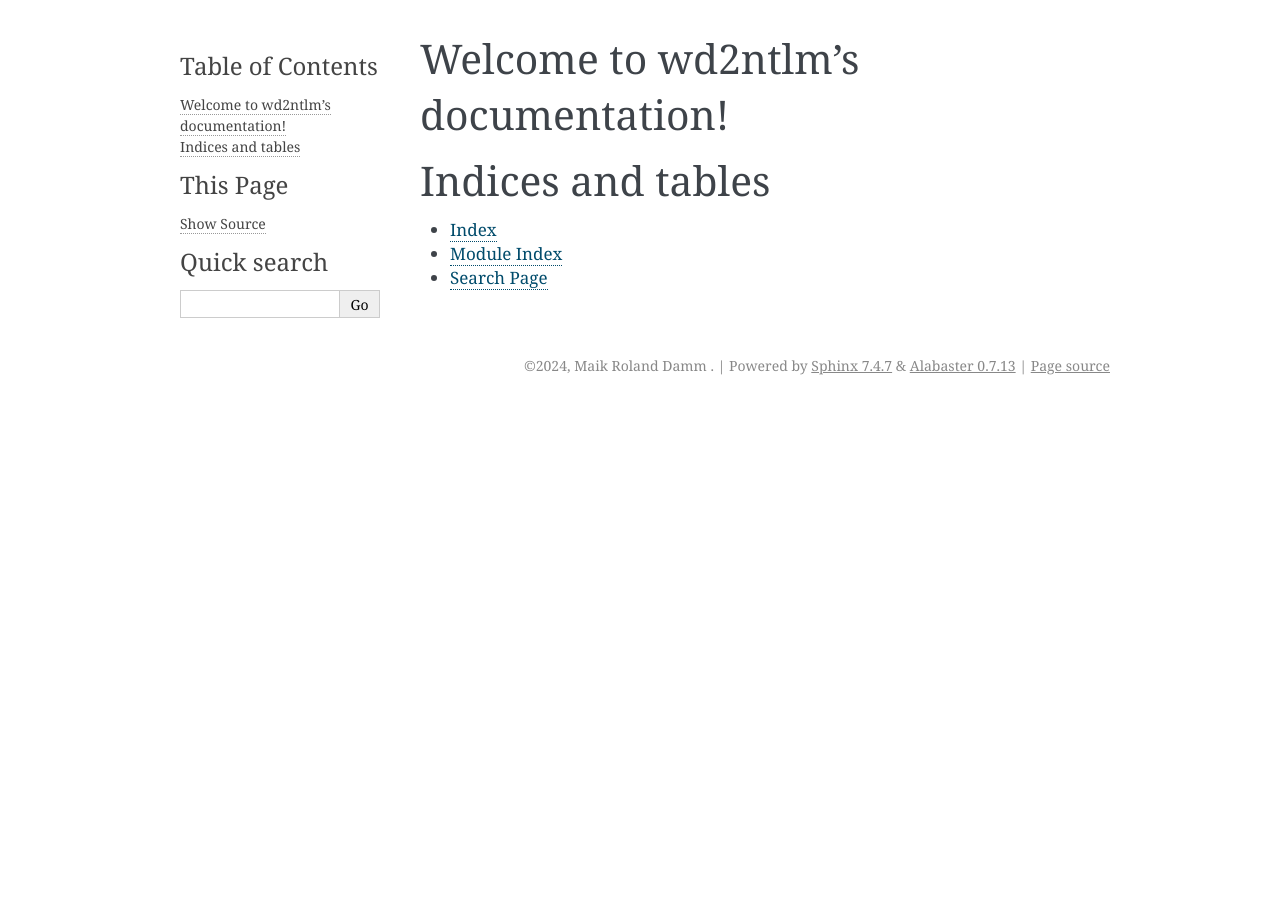
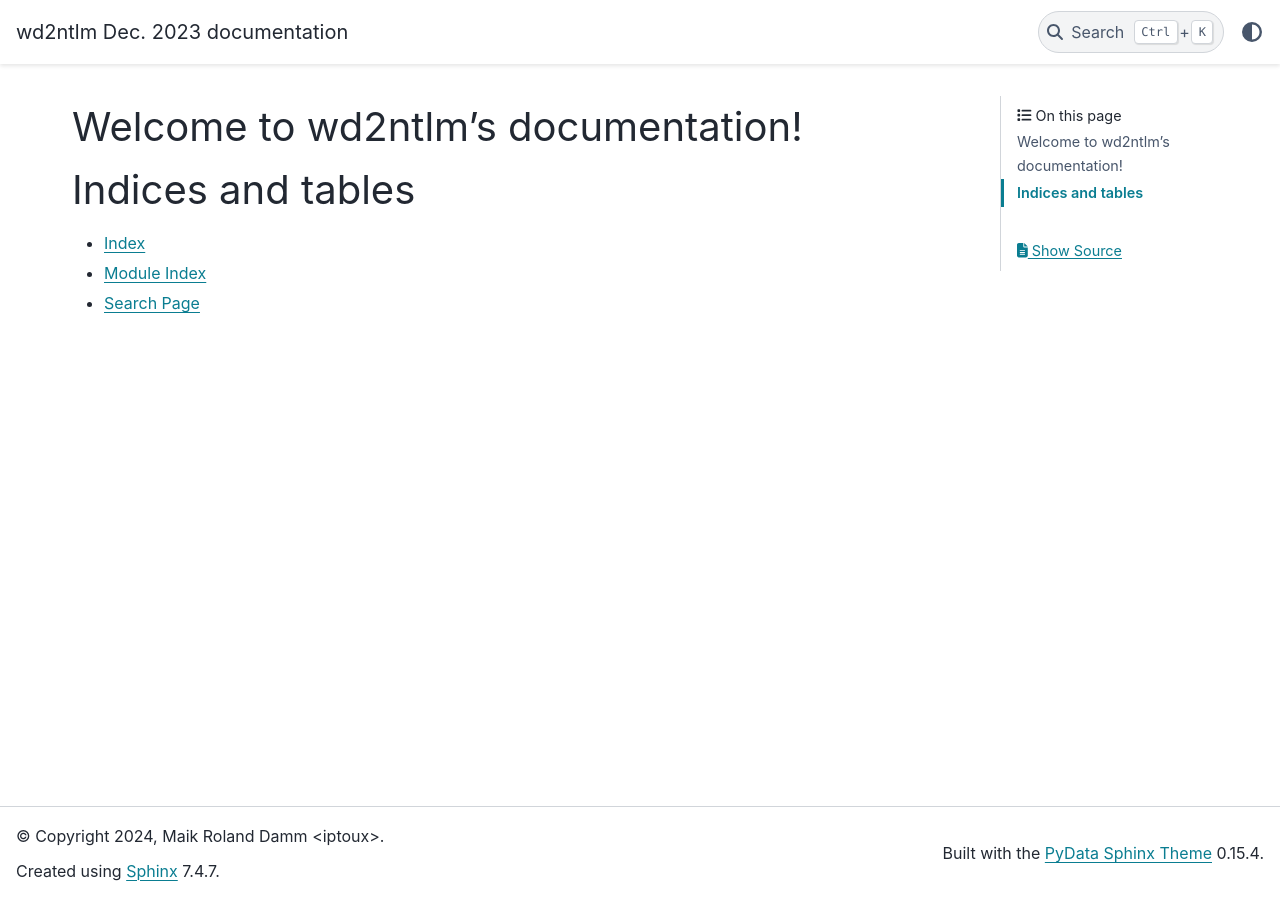
Before and after one commit to iptoux/wd2ntlm, a Sphinx documentation site: the page built from docs/index.rst, in a window 1280 px wide. Built offline with Sphinx 7.4.7 and the PyData theme 0.15.4, drawn with Linux system fonts in a browser that asks for light colours.

Commit message:
Update new theme settings.

```diff
--- a/docs/conf.py
+++ b/docs/conf.py
@@ -16,6 +16,7 @@ release = 'Dec. 2023'
 
 extensions = ["myst_parser","sphinx_design"]
 
+
 templates_path = ['_templates']
 exclude_patterns = ['_build', 'Thumbs.db', '.DS_Store']
 
@@ -24,5 +25,5 @@ exclude_patterns = ['_build', 'Thumbs.db', '.DS_Store']
 # -- Options for HTML output -------------------------------------------------
 # https://www.sphinx-doc.org/en/master/usage/configuration.html#options-for-html-output
 
-html_theme = 'alabaster'
+html_theme = "pydata_sphinx_theme"
 html_static_path = ['_static']
--- a/docs/requirements.txt
+++ b/docs/requirements.txt
@@ -1,2 +1,3 @@
 myst_parser
 sphinx-design
+pydata-sphinx-theme
```
